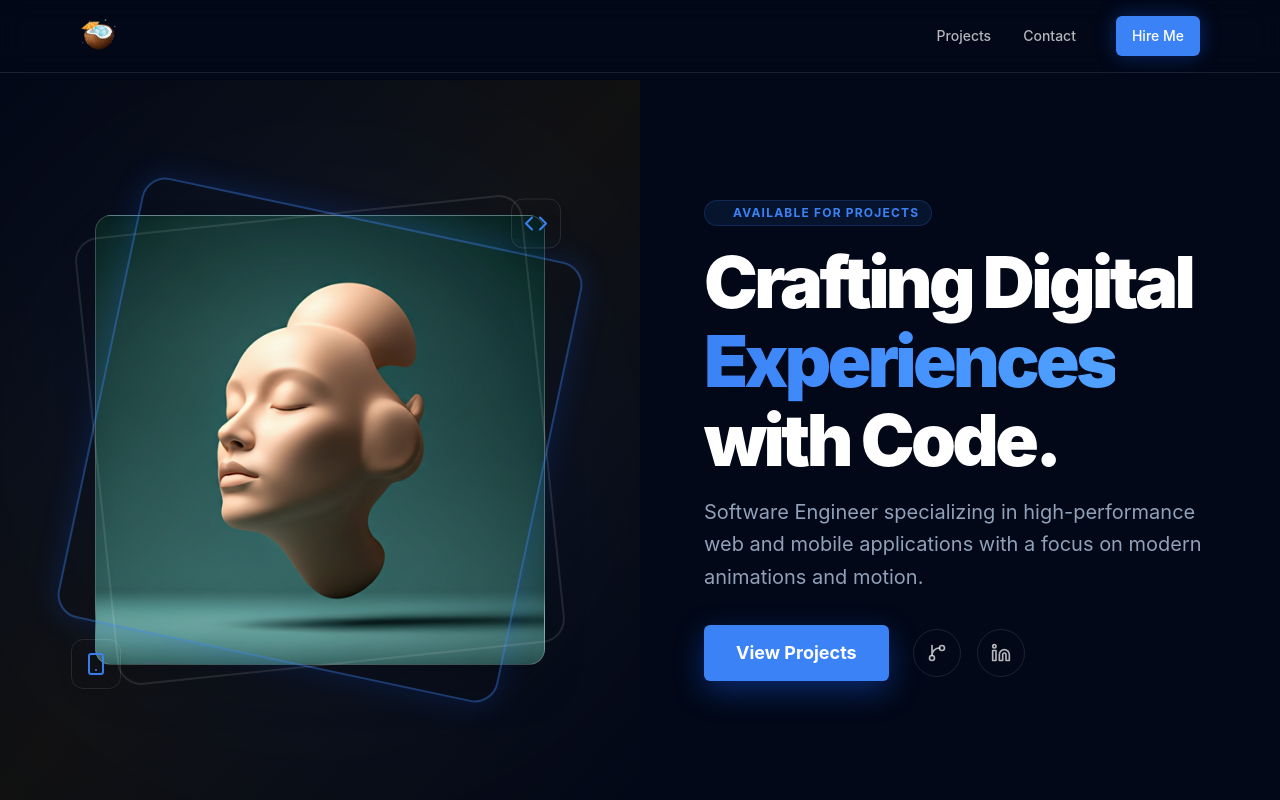
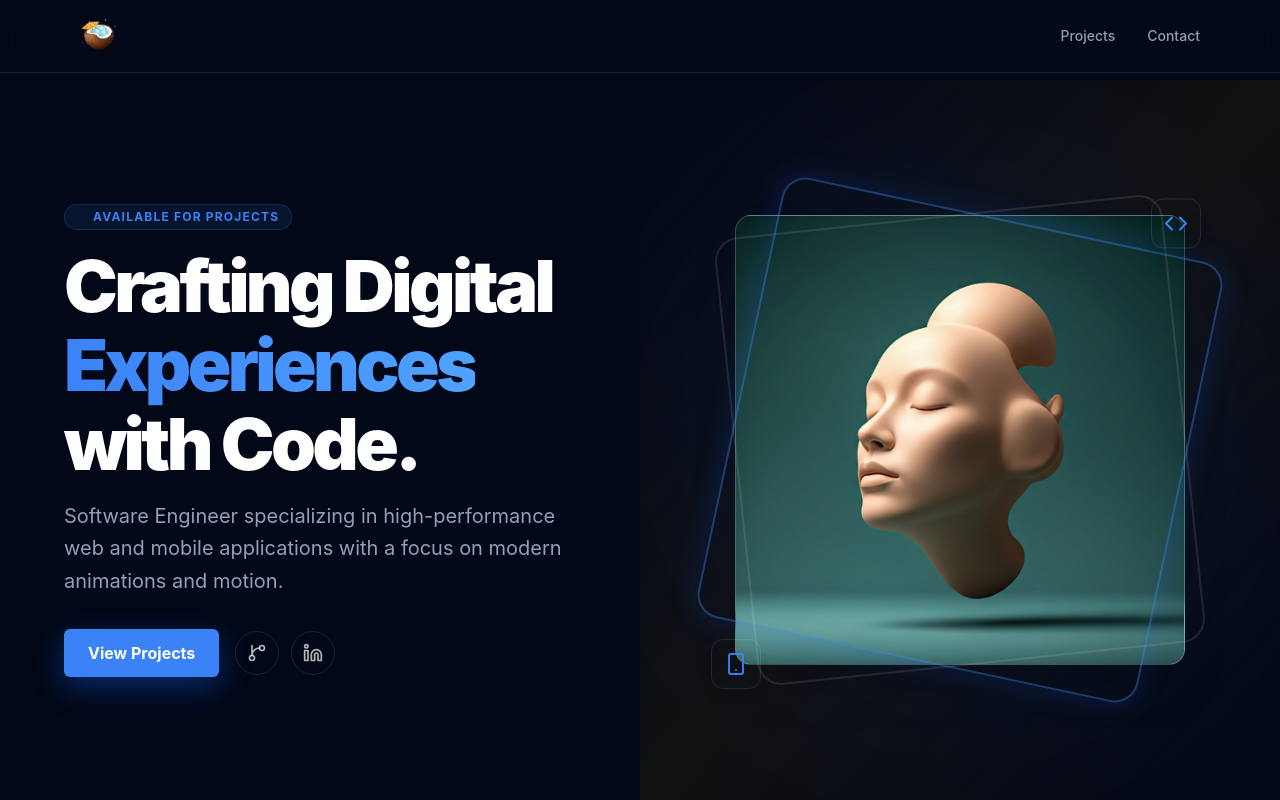
Before and after one commit to jorgeeyy/portfolio, a React (Vite) app: page / in a window 1280 px wide. Shown: the top 800 px of the page. Built offline with nearby package versions, Linux system fonts and the light colour scheme.

Commit message:
changes and responsiveness

```diff
--- a/src/components/layout/Header.tsx
+++ b/src/components/layout/Header.tsx
@@ -1,30 +1,68 @@
-import { Button } from "@/components/ui/button"
-import { Link } from "react-router-dom"
+"use client"
+import { useState } from "react"
+import { Link, useLocation } from "react-router-dom"
+import { Menu, X } from "lucide-react"
 import logo from "@/assets/logo-new.png"
 
+const navLinks = [
+  { label: "Projects", to: "/projects" },
+  { label: "Contact", to: "/contact" },
+]
+
 export const Header = () => {
+  const [menuOpen, setMenuOpen] = useState(false)
+  const location = useLocation()
+
   return (
-    <header className="fixed top-0 z-50 w-full flex items-center justify-between border-b border-white/10 bg-background-dark/80 backdrop-blur-md px-6 py-4 md:px-20">
-      <Link to="/" className="flex items-center gap-3 hover:opacity-90 transition-opacity">
-        <div className="bg-transparent p-0">
-          <img
-            src={logo}
-            alt="Logo"
-            className="h-10 w-auto object-contain mix-blend-multiply"
-          />
-        </div>
-      </Link>
-      <div className="hidden md:flex flex-1 justify-end items-center gap-10">
-        <nav className="flex items-center gap-8">
-          <Link className="text-white/70 hover:text-white text-sm font-medium transition-colors" to="/projects">Projects</Link>
-          {/* <a className="text-white/70 hover:text-white text-sm font-medium transition-colors" href="#">Experience</a> */}
-          {/* <a className="text-white/70 hover:text-white text-sm font-medium transition-colors" href="#">Stack</a> */}
-          <Link className="text-white/70 hover:text-white text-sm font-medium transition-colors" to="/contact">Contact</Link>
+    <header className="fixed top-0 z-50 w-full border-b border-white/10 bg-background-dark/80 backdrop-blur-md">
+      <div className="flex items-center justify-between px-6 py-4 md:px-20">
+        {/* Logo */}
+        <Link to="/" className="flex items-center gap-3 hover:opacity-90 transition-opacity" onClick={() => setMenuOpen(false)}>
+          <img src={logo} alt="Logo" className="h-10 w-auto object-contain mix-blend-multiply" />
+        </Link>
+
+        {/* Desktop nav */}
+        <nav className="hidden md:flex items-center gap-8">
+          {navLinks.map(({ label, to }) => (
+            <Link
+              key={to}
+              to={to}
+              className={`text-sm font-medium transition-colors ${
+                location.pathname === to ? "text-white" : "text-white/60 hover:text-white"
+              }`}
+            >
+              {label}
+            </Link>
+          ))}
         </nav>
-        <Button className="bg-primary text-white hover:bg-primary/90 shadow-[0_0_20px_rgba(19,91,236,0.4)]">
-          Hire Me
-        </Button>
+
+        {/* Mobile hamburger */}
+        <button
+          className="md:hidden flex items-center justify-center size-10 rounded-lg border border-white/10 text-white/70 hover:text-white hover:bg-white/5 transition-all"
+          onClick={() => setMenuOpen((o) => !o)}
+          aria-label="Toggle menu"
+        >
+          {menuOpen ? <X className="size-5" /> : <Menu className="size-5" />}
+        </button>
       </div>
+
+      {/* Mobile dropdown */}
+      {menuOpen && (
+        <nav className="md:hidden border-t border-white/10 bg-background-dark/95 backdrop-blur-md px-6 py-4 flex flex-col gap-4">
+          {navLinks.map(({ label, to }) => (
+            <Link
+              key={to}
+              to={to}
+              onClick={() => setMenuOpen(false)}
+              className={`text-base font-semibold py-2 transition-colors ${
+                location.pathname === to ? "text-white" : "text-white/60 hover:text-white"
+              }`}
+            >
+              {label}
+            </Link>
+          ))}
+        </nav>
+      )}
     </header>
   )
 }
--- a/src/components/sections/hero/Hero.tsx
+++ b/src/components/sections/hero/Hero.tsx
@@ -4,10 +4,9 @@ import { HeroContent } from "./HeroContent"
 
 export const Hero = () => {
   return (
-    <main className="flex flex-col lg:flex-row h-screen pt-20 relative bg-background-dark">
+    <main className="flex flex-col-reverse lg:flex-row min-h-screen pt-20 relative bg-background-dark">
+      <HeroContent />
       <VisualExperience />
-      <HeroContent />
-      {/* <TechTicker /> */}
     </main>
   )
 }
--- a/src/components/sections/hero/HeroContent.tsx
+++ b/src/components/sections/hero/HeroContent.tsx
@@ -1,34 +1,37 @@
 import { Button } from "@/components/ui/button"
 import { GitBranch, Linkedin } from "lucide-react"
+import { Link } from "react-router-dom"
 
 export const HeroContent = () => {
   return (
-    <section className="w-full lg:w-1/2 flex flex-col justify-center px-6 md:px-16 py-12 relative">
-      <div className="max-w-[600px] flex flex-col gap-8">
+    <section className="w-full lg:w-1/2 flex flex-col justify-center items-center lg:items-start px-6 md:px-12 lg:px-16 py-10 lg:py-12 relative">
+      <div className="w-full max-w-[600px] flex flex-col gap-8">
         <div className="space-y-4">
           <div className="inline-flex items-center gap-2 px-3 py-1 rounded-full bg-primary/10 border border-primary/20">
-            <span className="size-2 rounded-full bg-primary animate-ping"></span>
+            <span className="size-2 rounded-full bg-primary animate-ping" />
             <span className="text-xs font-bold text-primary tracking-widest uppercase">Available for projects</span>
           </div>
-          <h1 className="text-5xl md:text-7xl font-black leading-[1.1] tracking-tighter text-white">
+          <h1 className="text-4xl sm:text-5xl md:text-6xl lg:text-7xl font-black leading-[1.1] tracking-tighter text-white text-center lg:text-left">
             Crafting Digital <br/>
             <span className="text-transparent bg-clip-text bg-linear-to-r from-primary to-blue-400">Experiences</span> <br/>
             with Code.
           </h1>
-          <p className="text-lg md:text-xl text-slate-400 font-normal max-w-lg leading-relaxed">
+          <p className="text-base md:text-lg lg:text-xl text-slate-400 font-normal max-w-lg leading-relaxed text-center lg:text-left">
             Software Engineer specializing in high-performance web and mobile applications with a focus on modern animations and motion.
           </p>
         </div>
 
-        <div className="flex flex-wrap items-center gap-6">
-          <Button size="lg" className="bg-primary text-white h-14 px-8 text-lg font-bold shadow-[0_10px_30px_rgba(19,91,236,0.4)] hover:-translate-y-1 transition-all">
-            View Projects
-          </Button>
-          <div className="flex gap-4">
-            <a href="#" className="flex items-center justify-center size-12 rounded-full border border-white/10 hover:bg-white/5 transition-all text-white/70 hover:text-white">
+        <div className="flex flex-wrap items-center justify-center lg:justify-start gap-4">
+          <Link to="/projects">
+            <Button size="lg" className="bg-primary text-white h-12 cursor-pointer px-6 text-base font-bold shadow-[0_10px_30px_rgba(19,91,236,0.4)] hover:-translate-y-1 transition-all">
+              View Projects
+            </Button>
+          </Link>
+          <div className="flex gap-3">
+            <a href="#" className="flex items-center justify-center size-11 rounded-full border border-white/10 hover:bg-white/5 transition-all text-white/70 hover:text-white">
               <GitBranch className="size-5" />
             </a>
-            <a href="#" className="flex items-center justify-center size-12 rounded-full border border-white/10 hover:bg-white/5 transition-all text-white/70 hover:text-white">
+            <a href="#" className="flex items-center justify-center size-11 rounded-full border border-white/10 hover:bg-white/5 transition-all text-white/70 hover:text-white">
               <Linkedin className="size-5" />
             </a>
           </div>
--- a/src/components/sections/hero/VisualExperience.tsx
+++ b/src/components/sections/hero/VisualExperience.tsx
@@ -4,13 +4,13 @@ import avatar from "@/assets/avatar.png"
 
 export const VisualExperience = () => {
   return (
-    <section className="relative w-full lg:w-1/2 flex items-center justify-center p-8 bg-linear-to-br from-background-dark via-[#111] to-background-dark overflow-hidden min-h-[400px]">
+    <section className="relative w-full lg:w-1/2 flex items-center justify-center p-6 md:p-8 bg-linear-to-br from-background-dark via-[#111] to-background-dark overflow-hidden min-h-[280px] lg:min-h-0">
       <div className="absolute inset-0 opacity-20">
         <div className="absolute top-1/2 left-1/2 -translate-x-1/2 -translate-y-1/2 w-full h-full bg-[radial-gradient(circle_at_center,#135bec_0%,transparent_70%)] blur-[120px]"></div>
       </div>
 
       {/* Stylized 3D Abstract Object Visual */}
-      <div className="relative z-10 w-[280px] h-[280px] md:w-[450px] md:h-[450px] group">
+      <div className="relative z-10 w-[200px] h-[200px] md:w-[340px] md:h-[340px] lg:w-[450px] lg:h-[450px] group">
         <motion.div
           className="absolute inset-0 rounded-3xl border-2 border-primary/40 shadow-[0_0_30px_rgba(19,91,236,0.2)]"
           initial={{ rotate: 12 }}
--- a/src/components/sections/projects/Projects.tsx
+++ b/src/components/sections/projects/Projects.tsx
@@ -1,80 +1,115 @@
-import { ProjectCard } from "./ProjectCard"
+import { motion } from "framer-motion"
+import { ExternalLink, Github } from "lucide-react"
 
 const projects = [
   {
-    title: "NovaCommerce Dashboard",
-    description: "A high-performance e-commerce management system with real-time analytics and multi-store support.",
-    image: "https://lh3.googleusercontent.com/aida-public/AB6AXuCjtkQ8wyOheht6ar5UE0H0PRIr6xh7ZTCBxZviRnpP7ZuVOWd7HN0mtZcmISG7cbr_HqoT9u_Xorceg_odFvw8QWEe5-ytgnSuhdnIg9nAuc4KZx2ReXn4n4Lo3UavZiQ17K5bN-uwS-zIilkGrh4Pr5_-dSCtmj2R_x27isL05oFw0tw6YfcUtQB0hWBL8K04UkajJBUkq5ezA0PcQHAmV7_s0Fd1SinaCIh0H_KdMdg_zQRvwJ2b5LRkpBxglodlzyNJl6XWYlB2",
-    tags: ["Next.js", "Tailwind CSS", "Stripe"],
-    link: "#",
-    isLarge: true,
+    title: "Security Bot",
+    description:
+      "A real-time server security system that detects and blocks brute-force attacks, monitors SSH intrusions, and fires instant Telegram alerts. Backed by MySQL for persistent logging and IP whitelisting.",
+    tags: ["Python", "FastAPI", "Docker", "MySQL", "Redis", "Telegram"],
+    link: "https://github.com/jorgeeyy/security-bot",
+    linkIcon: "github" as const,
   },
   {
-    title: "Zenith Finance App",
-    description: "Personalized wealth tracking and investment insights with smooth native animations.",
-    image: "https://lh3.googleusercontent.com/aida-public/AB6AXuBpu2uwZ1QUyTUG53Dztj-SBGCZnSxaz9iPK_YmCrP3m3Zsv_p9jkFJso_2dh_inTCF5lgSr1YCGdF8ZiCiEm0b9_VgoBz-qLoaBLNMBWJx299K3KFc9r17lSG3FHd_3z4XE6TZLx8Sv0OvAA4mXuXaOxZK5flJOG319Iw_F6sz_r-UMUwalsNiV-wO5ha5wwp1NGM90fif2dWHW6OmIPRL_wVy-7lgkt9i20V8ci1lYtwVvUYjLbkK3lB-kh3Qkj0xu0ZKBREY2guj",
-    tags: ["React Native", "TypeScript"],
-    link: "#",
-    isTall: true,
-    linkText: "Open App",
-    linkIcon: "external" as const,
+    title: "NexusOCR",
+    description:
+      "A fast, locally-hosted Document Parsing and OCR web app built with Django and Tailwind CSS. Extracts raw text from dense images and converts complex PDFs into editable Word files with zero layout loss.",
+    tags: ["Python", "Django", "Tailwind CSS"],
+    link: "https://github.com/jorgeeyy/NexusOCR",
+    linkIcon: "github" as const,
   },
   {
-    title: "EtherView Analytics",
-    description: "Blockchain visualization and wallet explorer tool.",
-    image: "https://lh3.googleusercontent.com/aida-public/AB6AXuAhiu5iWJvuNzs2B_cGIggWW9ur__mz2AeE1n8Kxk_AESP2MjpGbIqw7Fo1LgppwffajOgk-KThgo4Ciik8698csxmDHw129D3Ixum4s_FkjMiS6-uXZfX5yNCtgaFzOkeQqShbb9OFG3mqlnBK0b9CrmJn1eoNyke3zE_HrzEZPS_7XeB8KnoLmxR2HzOznVe3agCqHBYHIWpjKrq7VOqyUgdCTRZwxwSbTkE__LBP4J3ItSoKCYHMetF9aVLCGCoVpkrvVnfeiTjn",
-    tags: ["Web3"],
-    link: "#",
+    title: "epub2pdf",
+    description:
+      "A lightweight Python CLI utility for converting EPUB e-books to PDF with clean formatting. MIT-licensed and open source.",
+    tags: ["Python", "CLI"],
+    link: "https://github.com/jorgeeyy/epub2pdf",
+    linkIcon: "github" as const,
   },
   {
-    title: "Scale CRM",
-    description: "Enterprise-ready customer relation management platform.",
-    image: "https://lh3.googleusercontent.com/aida-public/AB6AXuCX4SPFt8zgmaJ7cervj2cDynXuzcL3vazQJ1mdOqLrecUVRI3Rn5Tx1nHOlFd3rhT8hVtUM5Y5wT4_RqKembdeM58JExqz2wJDKp7P2-TGejeBmrGRqcu1kULiGSfg8xmjuL6tEF4jgfQdK5jFtRH4MvmlNLYbas6KjaZBebV1ugzTN3Xu3srb62nHlNenmwhBTXBKIEyMuqE_DjhgIga62g0k8Dkh7VAIiQAvcllXABIXlcnY8crv3aZZ2Y-mdNkCRrH3TPAQWXoh",
-    tags: ["SaaS"],
-    link: "#",
+    title: "TipsyMixer",
+    description:
+      "A cocktail recipe discovery web app with curated drink recipes, ingredient breakdowns, and an interactive mixing experience.",
+    tags: ["Web", "PHP", "Typescript", "MySQL"],
+    link: "https://tipsymixergh.vercel.app",
+    linkIcon: "external" as const,
   },
 ]
 
 export const Projects = () => {
   return (
     <section className="py-12 lg:py-20 px-6 lg:px-40 max-w-[1400px] mx-auto w-full bg-background-dark">
-      {/* Page Heading */}
-      <div className="mb-16 flex flex-col md:flex-row md:items-end justify-between gap-6">
-        <div className="max-w-2xl text-left">
+      {/* Heading */}
+      <div className="mb-16">
         <div className="flex items-center gap-2 text-primary font-bold mb-4 uppercase tracking-widest text-xs">
-            <span className="h-[2px] w-8 bg-primary"></span>
+          <span className="h-[2px] w-8 bg-primary" />
           Selected Works
         </div>
         <h2 className="text-5xl lg:text-7xl font-black leading-tight tracking-tight mb-6 text-white">
           Featured <span className="text-primary">Projects</span>
         </h2>
         <p className="text-slate-400 text-lg lg:text-xl font-normal max-w-xl">
-            A curation of high-performance web and mobile applications focusing on interactive experiences and scalable architecture.
+          A selection of projects spanning server security, AI-powered verification, developer tooling, and full-stack web apps.
         </p>
       </div>
 
-        {/* Category Chips */}
-        <div className="flex gap-2 flex-wrap pb-2">
-          <button className="flex h-10 items-center justify-center rounded-full bg-primary text-white px-6 text-sm font-semibold cursor-pointer">
-            All
-          </button>
-          {["Web", "Mobile", "UI/UX"].map((cat) => (
-            <button
-              key={cat}
-              className="flex h-10 items-center justify-center rounded-full bg-[#232f48] text-slate-300 px-6 text-sm font-medium hover:bg-primary/20 transition-colors cursor-pointer"
+      {/* Project List */}
+      <ul className="divide-y divide-white/5">
+        {projects.map((project, i) => {
+          const Icon = project.linkIcon === "github" ? Github : ExternalLink
+          return (
+            <motion.li
+              key={project.title}
+              initial={{ opacity: 0, y: 20 }}
+              whileInView={{ opacity: 1, y: 0 }}
+              viewport={{ once: true }}
+              transition={{ duration: 0.4, delay: i * 0.08 }}
             >
-              {cat}
-            </button>
+              <a
+                href={project.link}
+                target="_blank"
+                rel="noopener noreferrer"
+                className="group flex flex-col md:flex-row md:items-start gap-4 md:gap-10 py-8 md:hover:pl-2 transition-all duration-300 relative"
+              >
+                {/* Index & Title (grouped for mobile) */}
+                <div className="flex items-center md:items-start gap-4 md:gap-0">
+                  <span className="text-xs font-mono text-slate-600 group-hover:text-primary transition-colors duration-300 shrink-0 w-8 md:w-6 md:pt-1">
+                    {String(i + 1).padStart(2, "0")}
+                  </span>
+
+                  <div className="flex items-center justify-between flex-1 md:flex-none md:w-40 lg:w-52 md:pt-0.5">
+                    <h3 className="text-xl lg:text-2xl font-bold text-white group-hover:text-primary transition-colors duration-300">
+                      {project.title}
+                    </h3>
+                    {/* Mobile icon */}
+                    <Icon className="md:hidden size-5 text-slate-600 group-hover:text-primary transition-colors" />
+                  </div>
+                </div>
+
+                {/* Description + Tags */}
+                <div className="flex-1 min-w-0 md:pl-0 pl-12 md:ml-0">
+                  <p className="text-slate-400 text-sm leading-relaxed mb-3">
+                    {project.description}
+                  </p>
+                  <div className="flex gap-2 flex-wrap">
+                    {project.tags.map((tag) => (
+                      <span
+                        key={tag}
+                        className="px-2.5 py-1 bg-white/5 border border-white/10 rounded-full text-slate-500 text-xs font-medium"
+                      >
+                        {tag}
+                      </span>
                     ))}
                   </div>
                 </div>
 
-      {/* Asymmetrical Grid Gallery */}
-      <div className="grid grid-cols-12 gap-6 auto-rows-[100px]">
-        {projects.map((project) => (
-          <ProjectCard key={project.title} {...project} />
-        ))}
-      </div>
+                {/* Desktop Link icon */}
+                <Icon className="hidden md:block size-5 text-slate-600 group-hover:text-primary group-hover:translate-x-1 group-hover:-translate-y-1 transition-all duration-300 shrink-0" />
+              </a>
+            </motion.li>
+          )
+        })}
+      </ul>
     </section>
   )
 }
```
Also changed, not shown: src/components/sections/projects/ProjectCard.tsx (+45 -37 lines). Lines whose indentation alone changed are shown as unchanged.
